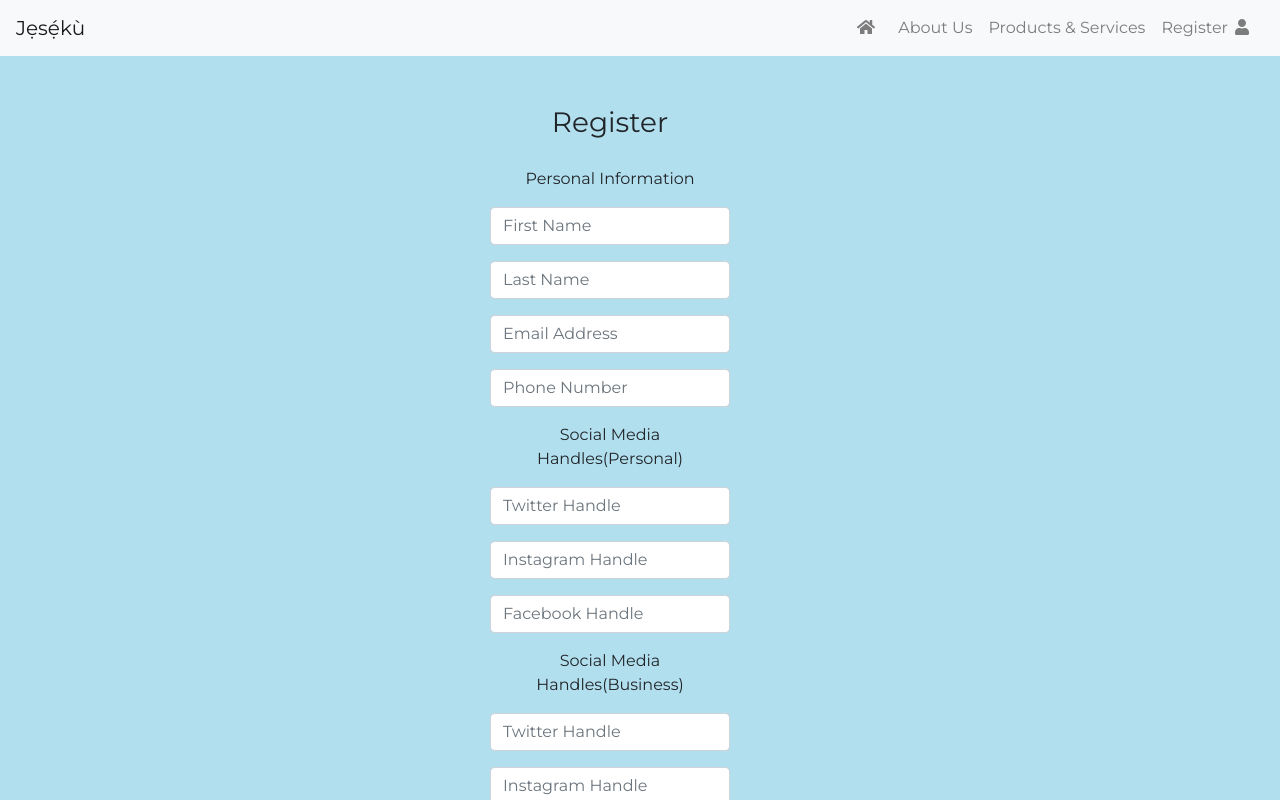
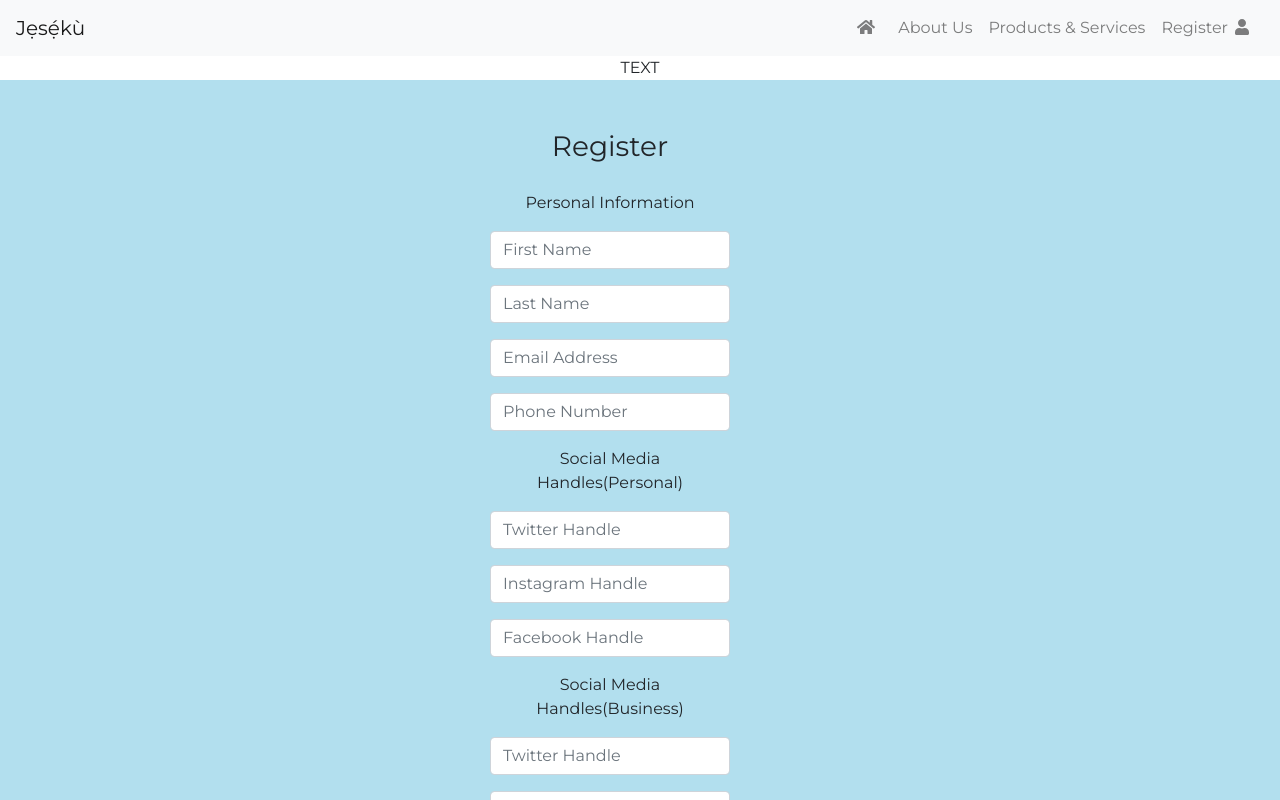
Before and after one commit to taiwojay/jesekucoop, a React (Create React App) app: page /register in a window 1280 px wide. Shown: the top 800 px of the page. Built offline with nearby package versions, Linux system fonts and the light colour scheme; no server answers; the database is empty.

Commit message:
second commit

```diff
--- a/src/Register.js
+++ b/src/Register.js
@@ -4,6 +4,7 @@ import Form1 from './form'
 export default function Register() {
   return (
     <div className='page fade-in'>
+      TEXT
     <Form1 />
     </div>
   );
```
